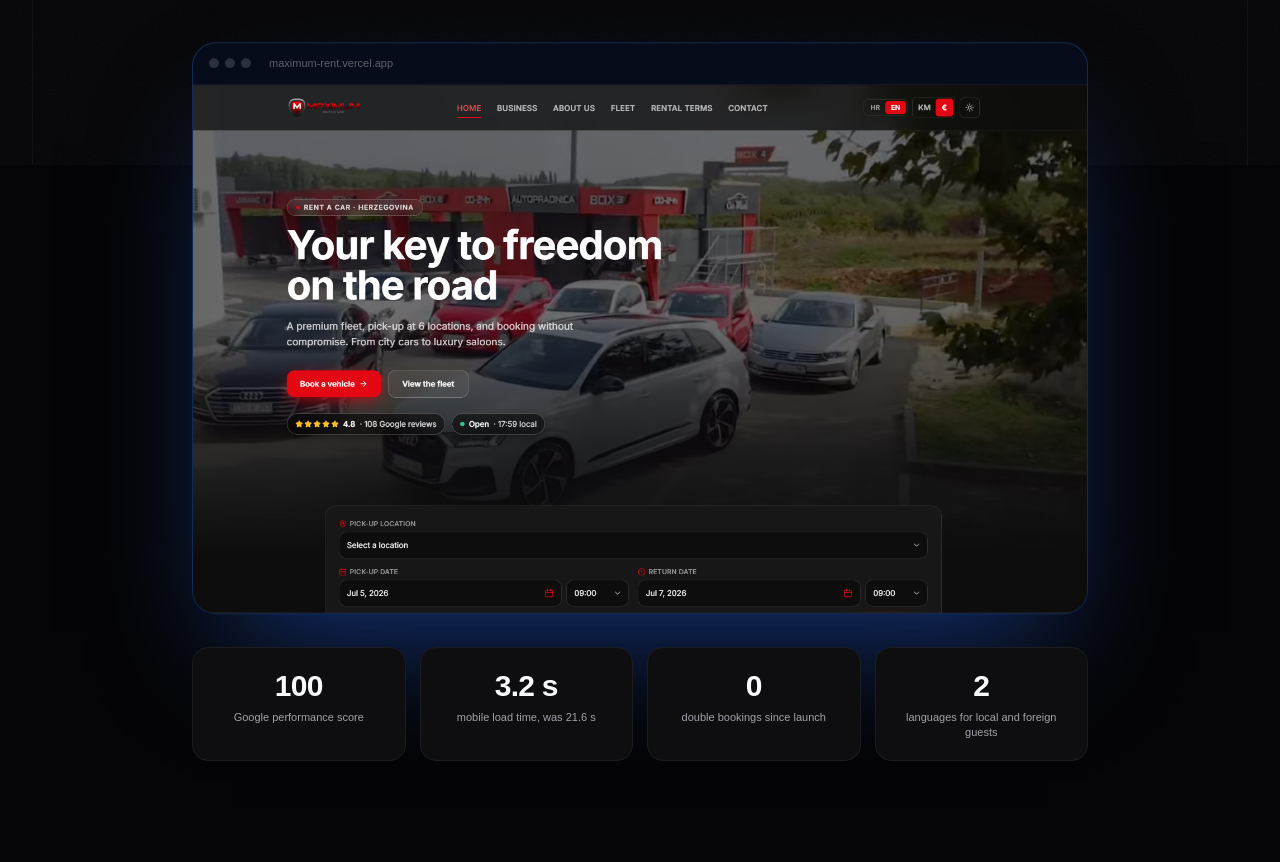
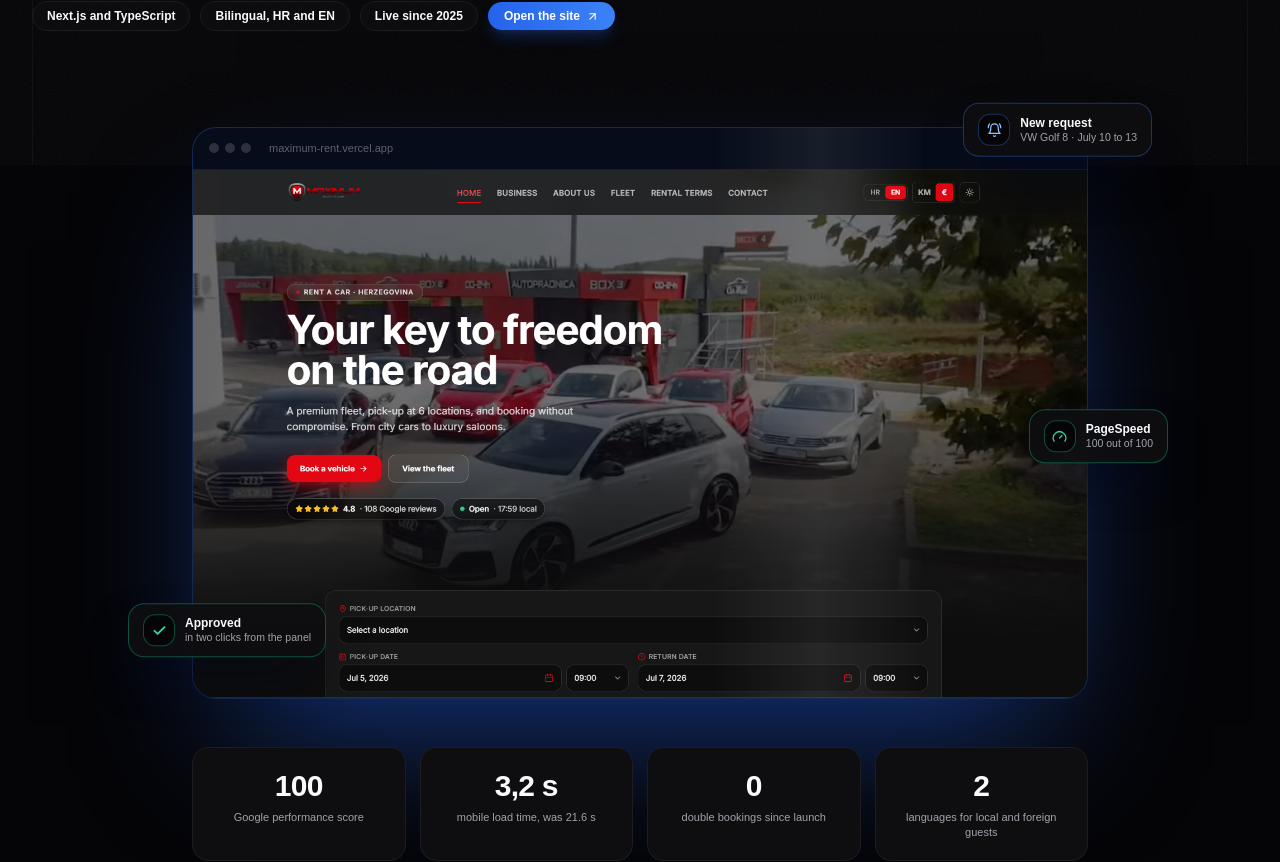
Before and after one commit to Bakeee99/mehiccdev, a Next.js app: page /maximum in a window 1280 px wide. Shown: the part 635-1497 px from the top of the page. Built offline with nearby package versions, Linux system fonts and the light colour scheme.

Commit message:
feat: novi hero na case study stranici

```diff
--- a/components/portfolio/MaximumCaseStudy.tsx
+++ b/components/portfolio/MaximumCaseStudy.tsx
@@ -8,10 +8,10 @@
 
 import { useEffect, useRef, useState } from "react";
 import Image from "next/image";
-import { motion, useReducedMotion } from "framer-motion";
+import { motion, useInView, useMotionValue, useSpring, useTransform, useReducedMotion } from "framer-motion";
 import {
   ArrowUpRight, ArrowRight, Check, Gauge, ShieldCheck, Car, FileSignature,
-  ScanLine, MapPinned, AlertTriangle, Clock, Languages,
+  ScanLine, MapPinned, AlertTriangle, Clock, Languages, BellRing,
 } from "lucide-react";
 import { useLanguage } from "@/components/ui/LanguageProvider";
 
@@ -31,11 +31,16 @@ const T = {
     meta: ["Next.js i TypeScript", "Dvojezično, HR i EN", "Uživo od 2025."],
     visit: "Otvorite sajt",
     stats: [
-      { v: "100", l: "Google ocjena performansi" },
-      { v: "3,2 s", l: "učitavanje na telefonu, ranije 21,6 s" },
-      { v: "0", l: "duplih rezervacija od lansiranja" },
-      { v: "2", l: "jezika za domaće i strane goste" },
+      { n: 100, dec: 0, suf: "", l: "Google ocjena performansi" },
+      { n: 3.2, dec: 1, suf: " s", l: "učitavanje na telefonu, ranije 21,6 s" },
+      { n: 0, dec: 0, suf: "", l: "duplih rezervacija od lansiranja" },
+      { n: 2, dec: 0, suf: "", l: "jezika za domaće i strane goste" },
     ],
+    floats: {
+      req: { t: "Novi upit", d: "VW Golf 8 · 10 do 13. jula" },
+      ok:  { t: "Odobreno", d: "u dva klika iz panela" },
+      spd: { t: "PageSpeed", d: "100 od 100" },
+    },
     storyLabel: "Kako je nastao",
     storyH1: "Rezervacije koje",
     storyH2: "ne pucaju",
@@ -78,11 +83,16 @@ const T = {
     meta: ["Next.js and TypeScript", "Bilingual, HR and EN", "Live since 2025"],
     visit: "Open the site",
     stats: [
-      { v: "100", l: "Google performance score" },
-      { v: "3.2 s", l: "mobile load time, was 21.6 s" },
-      { v: "0", l: "double bookings since launch" },
-      { v: "2", l: "languages for local and foreign guests" },
+      { n: 100, dec: 0, suf: "", l: "Google performance score" },
+      { n: 3.2, dec: 1, suf: " s", l: "mobile load time, was 21.6 s" },
+      { n: 0, dec: 0, suf: "", l: "double bookings since launch" },
+      { n: 2, dec: 0, suf: "", l: "languages for local and foreign guests" },
     ],
+    floats: {
+      req: { t: "New request", d: "VW Golf 8 · July 10 to 13" },
+      ok:  { t: "Approved", d: "in two clicks from the panel" },
+      spd: { t: "PageSpeed", d: "100 out of 100" },
+    },
     storyLabel: "How it was built",
     storyH1: "Bookings that",
     storyH2: "do not break",
@@ -121,11 +131,111 @@ const T = {
 
 const SITE = "https://maximum-rent.vercel.app";
 
+/* ── Brojka koja se odbroji kad uđe u vidno polje ─────────────────────────── */
+function Counter({ to, dec, suf }: { to: number; dec: number; suf: string }) {
+  const ref = useRef<HTMLSpanElement>(null);
+  const inView = useInView(ref, { once: true, amount: 0.6 });
+  const [val, setVal] = useState(0);
+  const reduce = useReducedMotion() ?? false;
+
+  useEffect(() => {
+    if (!inView) return;
+    if (reduce || to === 0) { setVal(to); return; }
+    const dur = 1100;
+    const t0 = performance.now();
+    let raf = 0;
+    const tick = (t: number) => {
+      const p = Math.min((t - t0) / dur, 1);
+      const eased = 1 - Math.pow(1 - p, 3);          // brzo krene, meko stane
+      setVal(to * eased);
+      if (p < 1) raf = requestAnimationFrame(tick);
+    };
+    raf = requestAnimationFrame(tick);
+    return () => cancelAnimationFrame(raf);
+  }, [inView, to, reduce]);
+
+  return (
+    <span ref={ref}>
+      {val.toFixed(dec).replace(".", ",")}{suf}
+    </span>
+  );
+}
+
+/* ── Plutajuća kartica oko mockupa ────────────────────────────────────────── */
+function FloatCard({
+  icon, title, desc, tone, className, delay, calm,
+}: {
+  icon: React.ReactNode; title: string; desc: string;
+  tone: "blue" | "green"; className: string; delay: number; calm: boolean;
+}) {
+  const tones = {
+    blue:  "border-brand-500/35 text-brand-300",
+    green: "border-emerald-500/40 text-emerald-400",
+  } as const;
+
+  return (
+    <motion.div
+      initial={{ opacity: 0, y: 18, scale: 0.94 }}
+      whileInView={{ opacity: 1, y: 0, scale: 1 }}
+      viewport={once}
+      transition={{ duration: 0.5, delay, ease: [0.22, 1, 0.36, 1] }}
+      className={`absolute z-20 hidden sm:block ${className}`}
+    >
+      <motion.div
+        animate={calm ? undefined : { y: [0, -9, 0] }}
+        transition={{ duration: 5.5 + delay * 2, repeat: Infinity, ease: "easeInOut", delay }}
+        className={`flex items-center gap-2.5 rounded-2xl px-3.5 py-2.5 border
+                    bg-[color-mix(in_srgb,var(--surface)_94%,transparent)]
+                    shadow-[0_24px_50px_-14px_rgba(2,8,30,0.8)] ${tones[tone]}`}
+      >
+        <span className={`w-8 h-8 rounded-xl flex items-center justify-center flex-shrink-0 border bg-[var(--bg)] ${tones[tone]}`}>
+          {icon}
+        </span>
+        <span className="min-w-0">
+          <span className="block text-[12px] font-extrabold text-[var(--text)] leading-tight">{title}</span>
+          <span className="block text-[10.5px] text-[var(--text-muted)] leading-tight whitespace-nowrap">{desc}</span>
+        </span>
+      </motion.div>
+    </motion.div>
+  );
+}
+
 function Hero({ d, calm }: { d: typeof T.bs; calm: boolean }) {
+  /* Parallax: slojevi se pomjeraju različitom brzinom za mišem, pa kompozicija
+     dobija dubinu. Samo desktop, samo transform. */
+  const mx = useMotionValue(0);
+  const my = useMotionValue(0);
+  const sx = useSpring(mx, { stiffness: 60, damping: 20, mass: 0.6 });
+  const sy = useSpring(my, { stiffness: 60, damping: 20, mass: 0.6 });
+  const deepX  = useTransform(sx, (v) => v * 18);
+  const deepY  = useTransform(sy, (v) => v * 12);
+  const frontX = useTransform(sx, (v) => v * 34);
+  const frontY = useTransform(sy, (v) => v * 22);
+
+  useEffect(() => {
+    if (calm) return;
+    const onMove = (e: MouseEvent) => {
+      mx.set((e.clientX / window.innerWidth) * 2 - 1);
+      my.set((e.clientY / window.innerHeight) * 2 - 1);
+    };
+    window.addEventListener("mousemove", onMove, { passive: true });
+    return () => window.removeEventListener("mousemove", onMove);
+  }, [calm, mx, my]);
+
+  const words = d.h1b.split(" ");
+
   return (
-    <section className="relative pt-32 pb-24 lg:pt-40 lg:pb-28 overflow-hidden">
+    <section className="relative pt-32 pb-28 lg:pt-40 lg:pb-32 overflow-hidden">
+      {/* pozadina: mreža koja blijedi + dva svjetla */}
+      <div aria-hidden className="absolute inset-0 pointer-events-none opacity-[0.25]
+                                  [background-image:linear-gradient(to_right,rgba(255,255,255,0.05)_1px,transparent_1px),linear-gradient(to_bottom,rgba(255,255,255,0.05)_1px,transparent_1px)]
+                                  [background-size:64px_64px]
+                                  [mask-image:radial-gradient(ellipse_70%_60%_at_50%_0%,black,transparent)]" />
       <div aria-hidden className="absolute -top-40 left-1/2 -translate-x-1/2 w-[900px] h-[520px] pointer-events-none
-                                  bg-[radial-gradient(closest-side,rgba(37,99,235,0.18),transparent_72%)]" />
+                                  bg-[radial-gradient(closest-side,rgba(37,99,235,0.22),transparent_72%)]" />
+      <div aria-hidden className="absolute top-40 -left-24 w-[420px] h-[420px] pointer-events-none
+                                  bg-[radial-gradient(closest-side,rgba(45,212,167,0.12),transparent_72%)]" />
+
       <div className="relative max-w-7xl mx-auto px-6 lg:px-8">
         <motion.div variants={stagger} initial="hidden" whileInView="visible" viewport={once} className="max-w-3xl">
           <motion.span variants={up}
@@ -136,11 +246,23 @@ function Hero({ d, calm }: { d: typeof T.bs; calm: boolean }) {
             {d.eyebrow}
           </motion.span>
 
-          <motion.h1 variants={up}
-            className="text-[40px] leading-[1.05] sm:text-6xl lg:text-[68px] font-extrabold tracking-tight text-[var(--text)]">
-            {d.h1a}{" "}
-            <span className="text-gradient font-serif italic font-semibold tracking-normal">{d.h1b}</span>
-          </motion.h1>
+          <h1 className="text-[40px] leading-[1.05] sm:text-6xl lg:text-[68px] font-extrabold tracking-tight text-[var(--text)]">
+            <motion.span variants={up} className="block">{d.h1a}</motion.span>
+            <span className="block">
+              {words.map((w, i) => (
+                <motion.span
+                  key={`${w}-${i}`}
+                  initial={{ opacity: 0, y: 26 }}
+                  whileInView={{ opacity: 1, y: 0 }}
+                  viewport={once}
+                  transition={{ duration: 0.5, delay: 0.15 + i * 0.055, ease: [0.22, 1, 0.36, 1] }}
+                  className="inline-block text-gradient font-serif italic font-semibold tracking-normal mr-[0.28em]"
+                >
+                  {w}
+                </motion.span>
+              ))}
+            </span>
+          </h1>
 
           <motion.p variants={up} className="mt-7 max-w-2xl text-[16px] sm:text-lg text-[var(--text-muted)] leading-relaxed">
             {d.sub}
@@ -154,24 +276,26 @@ function Hero({ d, calm }: { d: typeof T.bs; calm: boolean }) {
               </span>
             ))}
             <a href={SITE} target="_blank" rel="noopener noreferrer"
-               className="inline-flex items-center gap-1.5 px-4 py-1.5 rounded-full text-xs font-bold
+               className="group inline-flex items-center gap-1.5 px-4 py-1.5 rounded-full text-xs font-bold
                           bg-gradient-to-r from-brand-600 to-brand-500 text-white shadow-lg shadow-brand-600/25
                           transition-transform duration-300 hover:-translate-y-0.5">
-              {d.visit} <ArrowUpRight size={13} />
+              {d.visit}
+              <ArrowUpRight size={13} className="transition-transform duration-300 group-hover:translate-x-0.5 group-hover:-translate-y-0.5" />
             </a>
           </motion.div>
         </motion.div>
 
+        {/* ── kompozicija uređaja ── */}
+        <div className="relative mt-16 lg:mt-24">
+          <motion.div style={calm ? undefined : { x: deepX, y: deepY }} className="relative mx-auto max-w-4xl">
             <motion.div
-          initial={{ opacity: 0, y: 40 }} whileInView={{ opacity: 1, y: 0 }} viewport={once}
-          transition={{ duration: 0.7, ease: [0.22, 1, 0.36, 1] }}
-          className="relative mt-16 lg:mt-20"
-        >
-          <motion.div
-            animate={calm ? undefined : { y: [0, -10, 0] }}
-            transition={{ duration: 7, repeat: Infinity, ease: "easeInOut" }}
-            className="relative mx-auto max-w-4xl rounded-3xl border border-brand-500/25 bg-[#070C1A] overflow-hidden
-                       shadow-[0_60px_120px_-40px_rgba(37,99,235,0.5)]"
+              initial={{ opacity: 0, y: 46, rotateX: 8 }}
+              whileInView={{ opacity: 1, y: 0, rotateX: 0 }}
+              viewport={once}
+              transition={{ duration: 0.85, ease: [0.22, 1, 0.36, 1] }}
+              className="relative rounded-3xl border border-brand-500/25 bg-[#070C1A] overflow-hidden
+                         shadow-[0_70px_140px_-45px_rgba(37,99,235,0.55)]"
+              style={{ transformPerspective: 1400 }}
             >
               <div className="flex items-center gap-1.5 px-4 py-3 border-b border-white/[.07]">
                 <span className="w-2.5 h-2.5 rounded-full bg-white/15" />
@@ -183,18 +307,48 @@ function Hero({ d, calm }: { d: typeof T.bs; calm: boolean }) {
                      width={1600} height={1000} priority
                      sizes="(max-width: 1024px) 100vw, 900px"
                      className="w-full h-auto object-cover object-top" />
+              {/* odsjaj preko ekrana */}
+              {!calm && (
+                <motion.span
+                  aria-hidden
+                  animate={{ x: ["-130%", "230%"] }}
+                  transition={{ duration: 3.2, repeat: Infinity, repeatDelay: 5.5, ease: "easeInOut" }}
+                  className="absolute inset-y-0 w-1/4 skew-x-[-18deg] pointer-events-none
+                             bg-gradient-to-r from-transparent via-white/[0.07] to-transparent"
+                />
+              )}
+            </motion.div>
           </motion.div>
 
+          {/* plutajući slojevi, brži parallax */}
+          <motion.div style={calm ? undefined : { x: frontX, y: frontY }} className="absolute inset-0 pointer-events-none">
+            <div className="relative max-w-4xl mx-auto h-full">
+              <FloatCard calm={calm} delay={0.45} tone="blue" icon={<BellRing size={15} />}
+                title={d.floats.req.t} desc={d.floats.req.d}
+                className="-top-6 -right-4 lg:-right-16" />
+              <FloatCard calm={calm} delay={0.65} tone="green" icon={<Check size={15} strokeWidth={3} />}
+                title={d.floats.ok.t} desc={d.floats.ok.d}
+                className="bottom-10 -left-4 lg:-left-16" />
+              <FloatCard calm={calm} delay={0.85} tone="green" icon={<Gauge size={15} />}
+                title={d.floats.spd.t} desc={d.floats.spd.d}
+                className="top-1/2 -right-6 lg:-right-20" />
+            </div>
+          </motion.div>
+        </div>
+
+        {/* brojke */}
         <motion.div variants={stagger} initial="hidden" whileInView="visible" viewport={once}
-            className="relative mt-8 grid grid-cols-2 lg:grid-cols-4 gap-3.5 max-w-4xl mx-auto">
+          className="relative mt-12 grid grid-cols-2 lg:grid-cols-4 gap-3.5 max-w-4xl mx-auto">
           {d.stats.map((s) => (
             <motion.div key={s.l} variants={up}
-                className="rounded-2xl border border-[var(--border)] bg-[var(--surface)] p-5 text-center">
-                <p className="text-2xl sm:text-3xl font-extrabold tracking-tight text-[var(--text)]">{s.v}</p>
+              className="rounded-2xl border border-[var(--border)] bg-[var(--surface)] p-5 text-center
+                         transition-[border-color] duration-300 hover:border-brand-600/35">
+              <p className="text-2xl sm:text-3xl font-extrabold tracking-tight text-[var(--text)]">
+                <Counter to={s.n} dec={s.dec} suf={s.suf} />
+              </p>
               <p className="text-[11px] text-[var(--text-muted)] leading-snug mt-1.5">{s.l}</p>
             </motion.div>
           ))}
-          </motion.div>
         </motion.div>
       </div>
     </section>
```
Also changed, not shown: PROCITAJ-ME.txt. Lines whose indentation alone changed are shown as unchanged.
